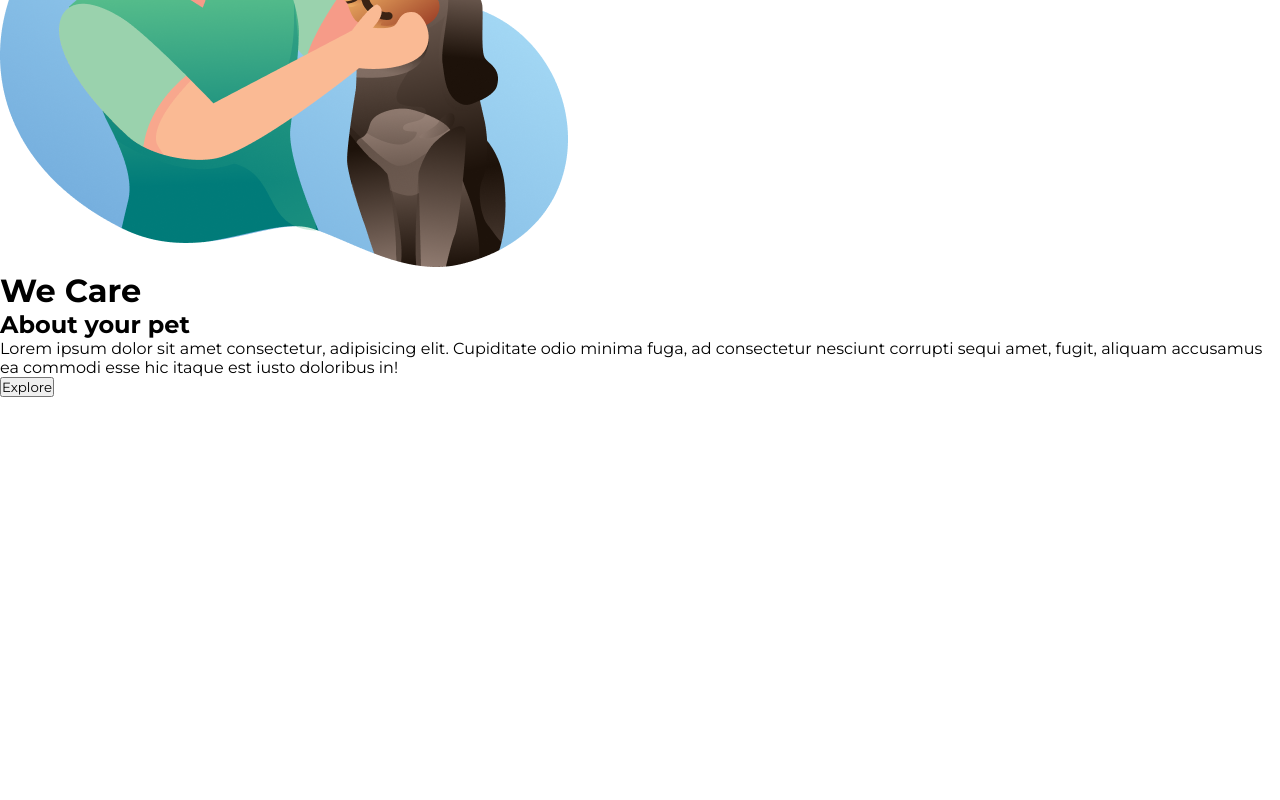
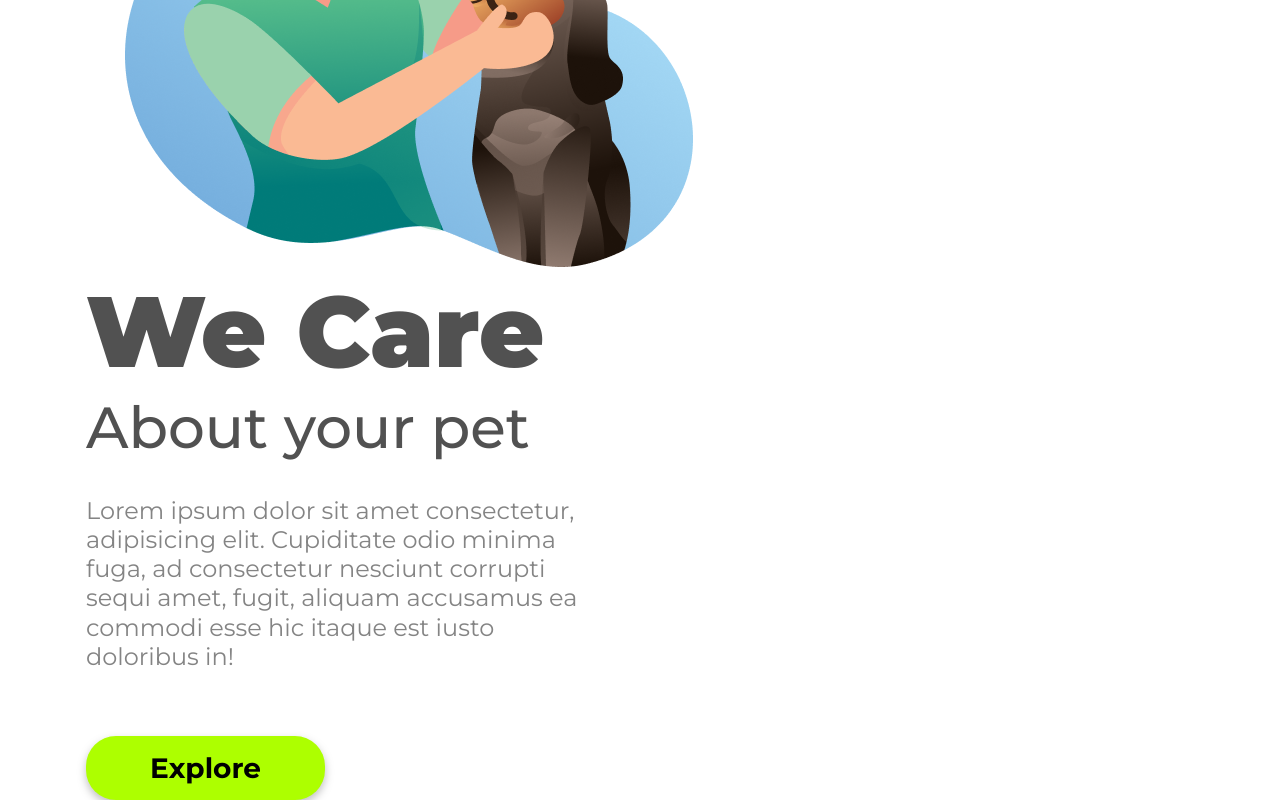
Before and after one commit to dsleao2/We-Care, a plain HTML site: page index.html in a window 1280 px wide. Shown: the part 462-1262 px from the top of the page. Before the commit the page ends 859 px from the top, so only its background shows below. Drawn offline with Linux system fonts and the light colour scheme.

Commit message:
Edit Style 2
Finish CSS.

```diff
--- a/index.html
+++ b/index.html
@@ -24,12 +24,15 @@
     </header>
     <main>
         <img src="./imagens/we-care.png" alt="logo" class="logo-image">
-        <h1>We Care</h1>
-        <h2>About your pet</h2>
-        <p>Lorem ipsum dolor sit amet consectetur, adipisicing elit. Cupiditate odio minima fuga, ad consectetur
-            nesciunt corrupti sequi amet, fugit, aliquam accusamus ea commodi esse hic itaque est iusto doloribus in!
-        </p>
-        <button>Explore</button>
+        <section>
+            <h1>We Care</h1>
+            <h2>About your pet</h2>
+            <p>Lorem ipsum dolor sit amet consectetur, adipisicing elit. Cupiditate odio minima fuga, ad consectetur
+                nesciunt corrupti sequi amet, fugit, aliquam accusamus ea commodi esse hic itaque est iusto doloribus
+                in!
+            </p>
+            <button class="button-section">Explore</button>
+        </section>
     </main>
 
 
--- a/style.css
+++ b/style.css
@@ -28,14 +28,62 @@ header {
     font-weight: 600;
     font-size: 24px;
     line-height: 29px;
-   color: #FFFFFF;
-
-
-
+    color: #FFFFFF;
+    cursor: pointer;
 }
 
 .logo-image {
     width: 568px;
     height: 500px;
+    margin-left: 125px;
+    display: inline-block;
+}
+
+section {
+    display: inline-block;
+    margin-left: 86px;
+}
+
+h1 {
+
+    font-size: 100px;
+    font-weight: 900;
+    line-height: 121.9px;
+    color: #515151;
+}
+
+h2 {
+
+    font-size: 58px;
+    font-weight: 500;
+    line-height: 70.7px;
+    color: #515151;
 
 }
+
+p {
+    font-size: 24px;
+    font-weight: 400;
+    line-height: 29.26px;
+    color: #848484;
+    width: 515px;
+    margin-top: 32px;
+    margin-bottom: 65px;
+
+
+}
+
+.button-section {
+    background: #ADFF00;
+    border-radius: 30px;
+    width: 239px;
+    height: 64px;
+    border: none;
+    cursor: pointer;
+    filter: drop-shadow(0px 4px 4px rgba(0, 0, 0, 0.25));
+    font-weight: 700;
+    font-size: 28px;
+    line-height: 34px;
+    color: rgba(0, 0, 0, 1);
+
+}
```
